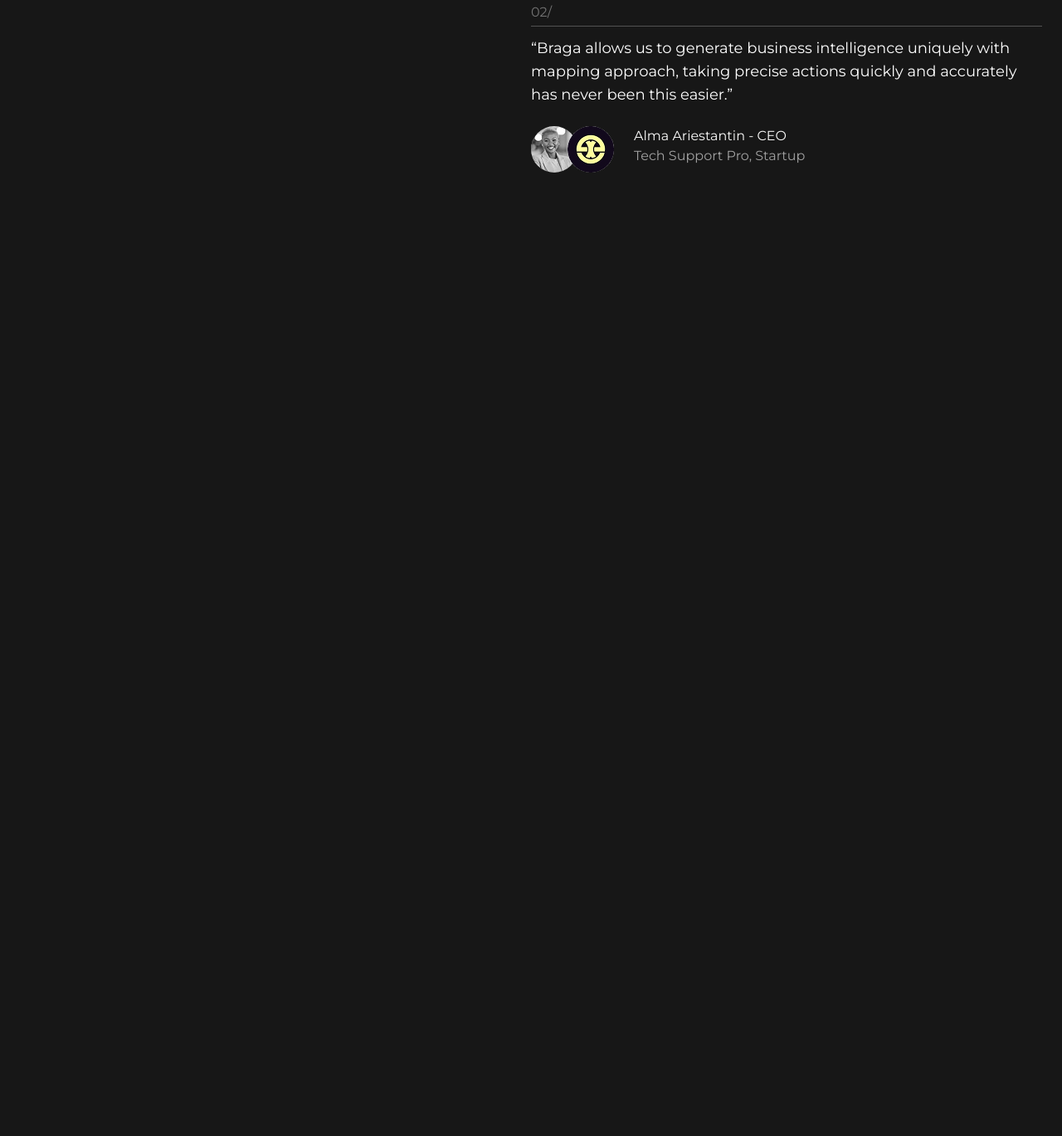
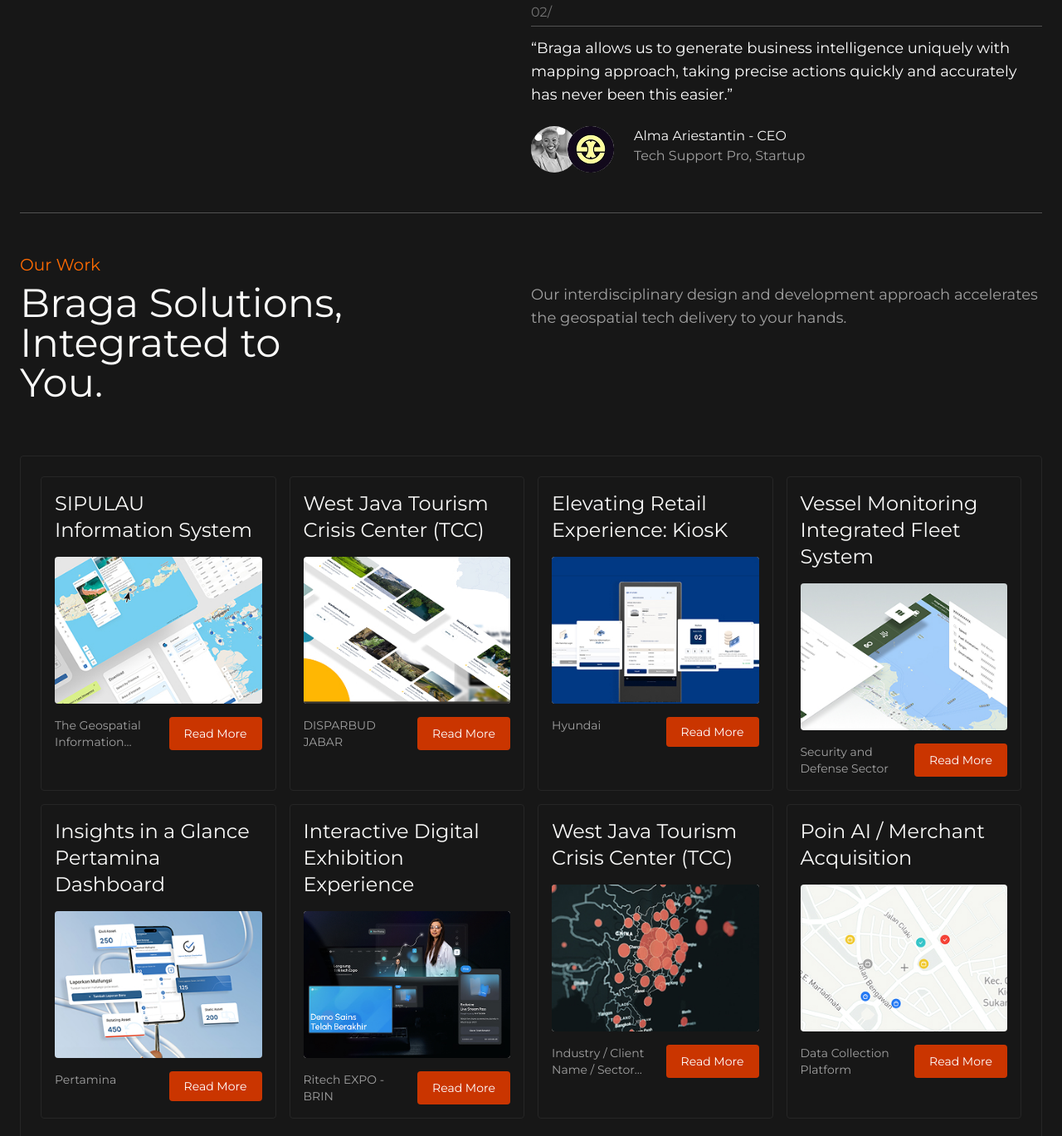
Before and after one commit to jherjati/website-2025, an Astro site: page / in a window 1280 px wide. Shown: the part 4296-5665 px from the top of the page at 83% size. Before the commit the page ends 4648 px from the top, so only its background shows below. Built offline with nearby package versions, Linux system fonts and the light colour scheme; Astro itself is replaced by a stand-in of ours.

Commit message:
add works

```diff
--- a/src/components/Testimoni.astro
+++ b/src/components/Testimoni.astro
@@ -9,7 +9,7 @@
 import testiComp2 from "../assets/testi-comp-2.jpg";
 ---
 
-<section class="grid grid-cols-2 mx-6 pt-12 border-t border-neutral-600 mt-12">
+<section class="grid grid-cols-2 mx-6 py-12 border-t border-neutral-600 mt-12">
     <h6 class="text-orange-500 text-xl col-span-2 mb-6">Expertise</h6>
     <div class="space-y-6">
         <h3 class="text-stone-50 text-5xl">
--- /dev/null
+++ b/src/components/Works.astro
@@ -0,0 +1,87 @@
+---
+import work1 from "../assets/work-1.jpg";
+import work2 from "../assets/work-2.jpg";
+import work3 from "../assets/work-3.jpg";
+import work4 from "../assets/work-4.jpg";
+import work5 from "../assets/work-5.jpg";
+import work6 from "../assets/work-6.jpg";
+import work7 from "../assets/work-7.jpg";
+import work8 from "../assets/work-8.jpg";
+
+const works = [
+    {
+        title: "SIPULAU Information System",
+        image: work1,
+        description: "The Geospatial Information Agency - BIG",
+    },
+    {
+        title: "West Java Tourism Crisis Center (TCC)",
+        image: work2,
+        description: "DISPARBUD JABAR",
+    },
+    {
+        title: "Elevating Retail Experience: KiosK",
+        image: work3,
+        description: "Hyundai",
+    },
+    {
+        title: "Vessel Monitoring Integrated Fleet System",
+        image: work4,
+        description: "Security and Defense Sector",
+    },
+    {
+        title: "Insights in a Glance Pertamina Dashboard",
+        image: work5,
+        description: "Pertamina",
+    },
+    {
+        title: "Interactive Digital Exhibition Experience",
+        image: work6,
+        description: "Ritech EXPO - BRIN",
+    },
+    {
+        title: "West Java Tourism Crisis Center (TCC)",
+        image: work7,
+        description: "Industry / Client Name / Sector label Here",
+    },
+    {
+        title: "Poin AI / Merchant Acquisition",
+        image: work8,
+        description: "Data Collection Platform",
+    },
+];
+---
+
+<section class="mx-6 pt-12 pb-24 border-t border-neutral-600">
+    <h6 class="text-orange-500 text-xl mb-2">Our Work</h6>
+    <div class="grid grid-cols-2">
+        <h3 class="text-stone-50 text-5xl w-2/3">
+            Braga Solutions, Integrated to You.
+        </h3>
+        <p class="text-neutral-400 text-lg">
+            Our interdisciplinary design and development approach accelerates
+            the geospatial tech delivery to your hands.
+        </p>
+    </div>
+
+    <div
+        class="mt-16 grid grid-cols-4 gap-4 p-6 border border-neutral-800 rounded-sm"
+    >
+        {
+            works.map(({ title, image, description }) => (
+                <div class="p-4 space-y-4 border border-neutral-800 rounded-sm">
+                    <h5 class="text-2xl text-stone-50">{title}</h5>
+                    <img src={image.src} class="rounded-sm w-full" />
+                    <div class="flex justify-between space-x-2">
+                        <p class="text-sm text-neutral-400 grow line-clamp-2">
+                            {description}
+                        </p>
+                        <button class="text-sm text-white bg-orange-700 rounded-sm min-w-28 px-3 py-2">
+                            Read More
+                        </button>
+                    </div>
+                </div>
+            ))
+        }
+    </div>
+</section>
--- a/src/pages/index.astro
+++ b/src/pages/index.astro
@@ -4,6 +4,7 @@
 import Logbook from "../components/Logbook.astro";
 import Service from "../components/Service.astro";
 import Testimoni from "../components/Testimoni.astro";
+import Works from "../components/Works.astro";
 import Layout from "../layouts/Layout.astro";
 ---
 
@@ -13,5 +14,6 @@
 	<Geodashboard />
 	<Logbook />
 	<Testimoni />
+	<Works />
 	<div class="w-full h-36"></div>
 </Layout>
```
Also changed, not shown: src/assets/work-1.jpg (added), src/assets/work-2.jpg (added), src/assets/work-3.jpg (added), src/assets/work-4.jpg (added), src/assets/work-5.jpg (added), src/assets/work-6.jpg (added), src/assets/work-7.jpg (added), src/assets/work-8.jpg (added).
